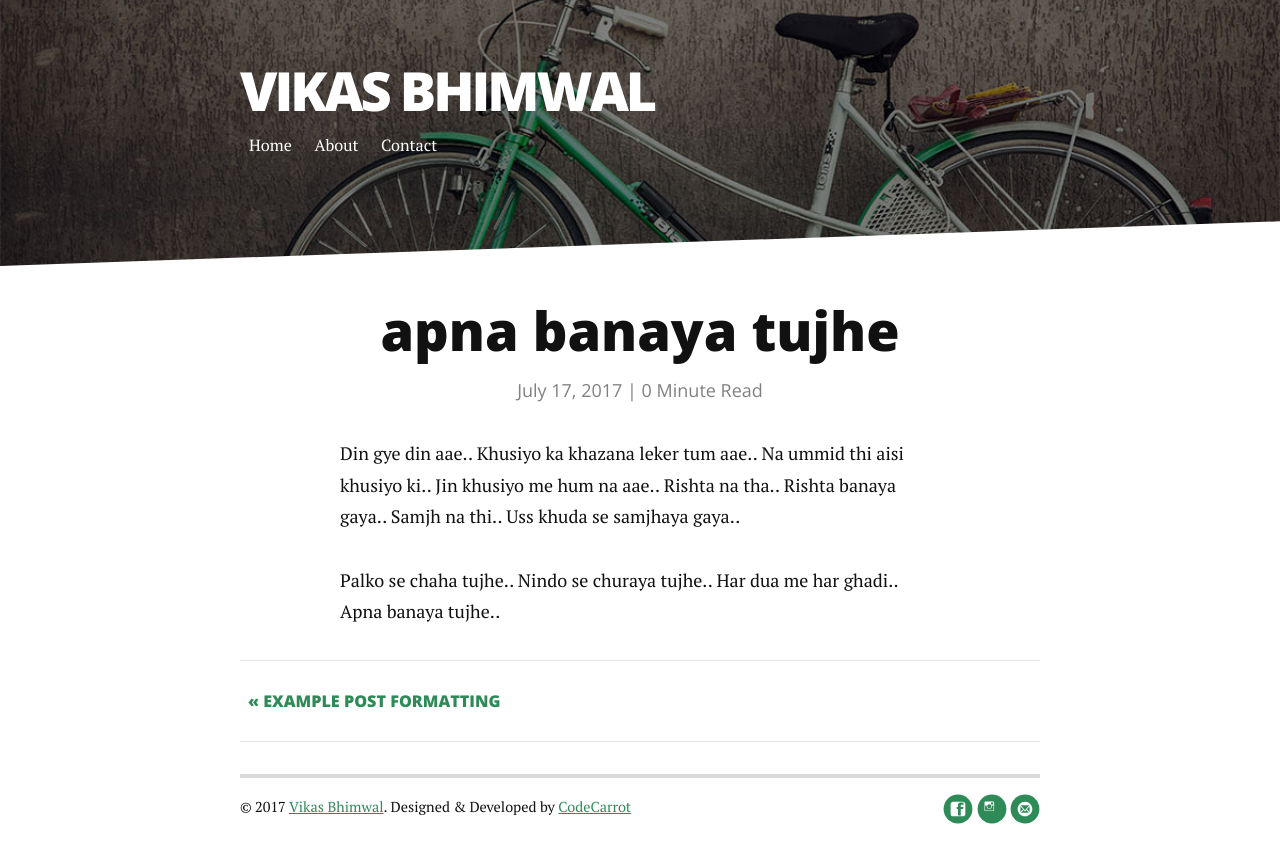
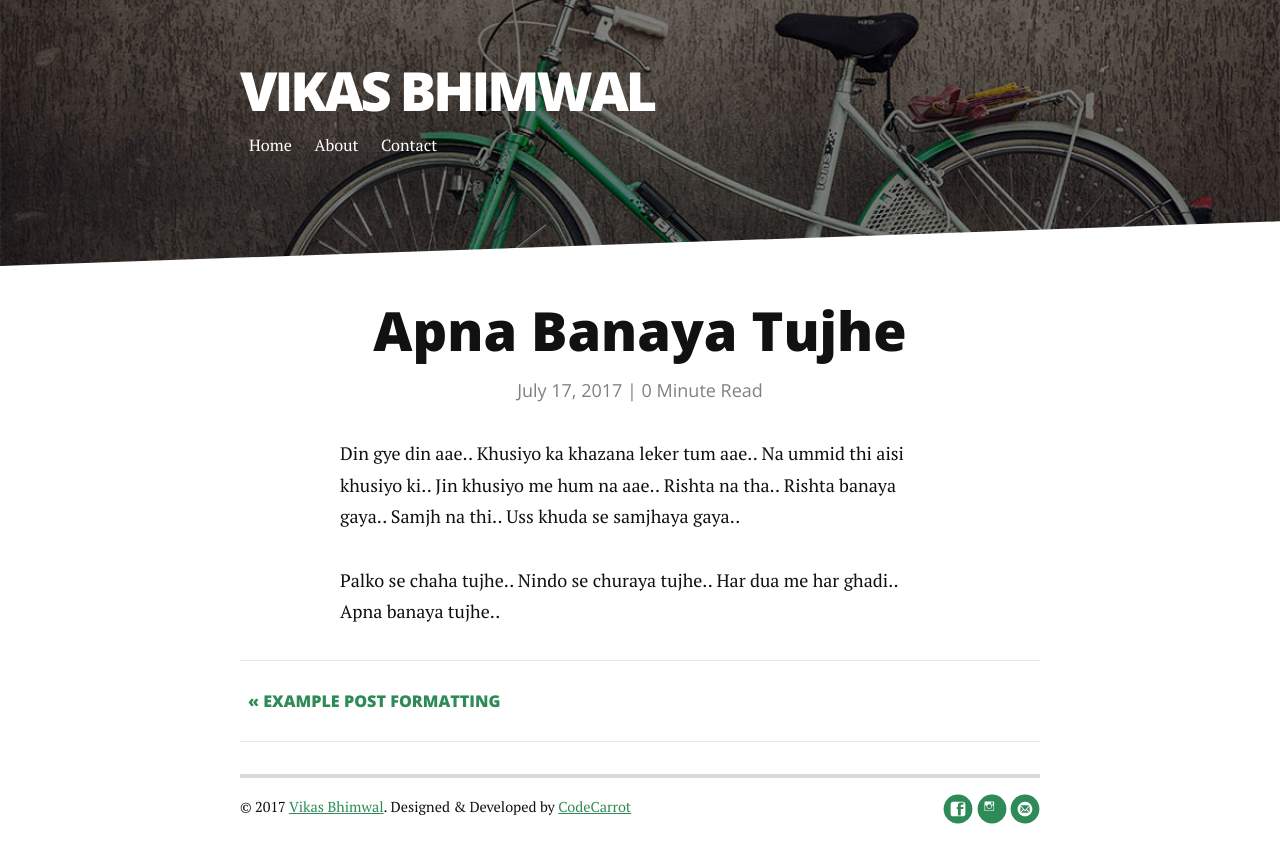
Before and after one commit to mittalyashu/blog.vikasbhimwal.com, a Jekyll site: the page built from _posts/2017-07-17-apna banaya tujhe.markdown, in a window 1280 px wide. Shown: the top 863 px of the page. Built offline with Jekyll 4.4.1, drawn with Linux system fonts in a browser that asks for light colours; nearby versions of some CDN libraries.

```diff
--- a/_posts/2017-07-17-apna banaya tujhe.markdown
+++ b/_posts/2017-07-17-apna banaya tujhe.markdown
@@ -1,6 +1,6 @@
 ---
 layout: post
-title:  "apna banaya tujhe"
+title:  "Apna Banaya Tujhe"
 date:   2017-07-17
 ---
 
```
